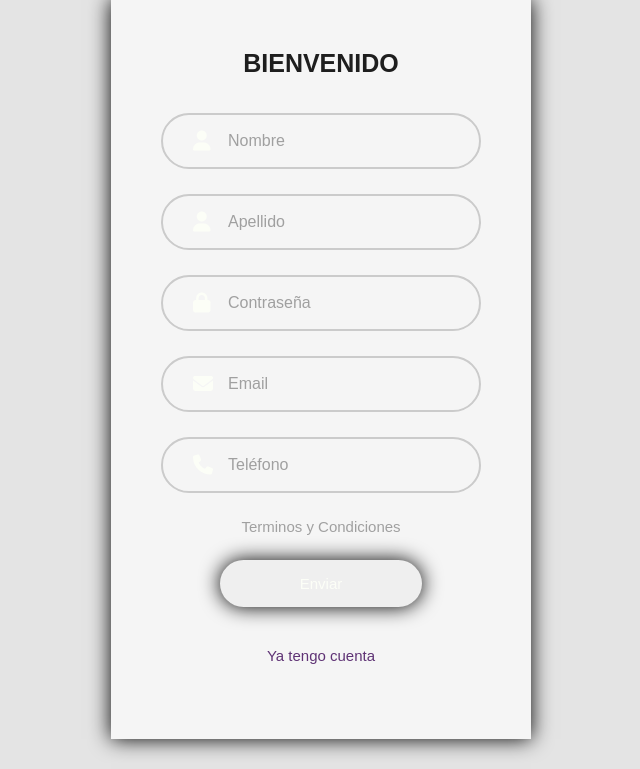
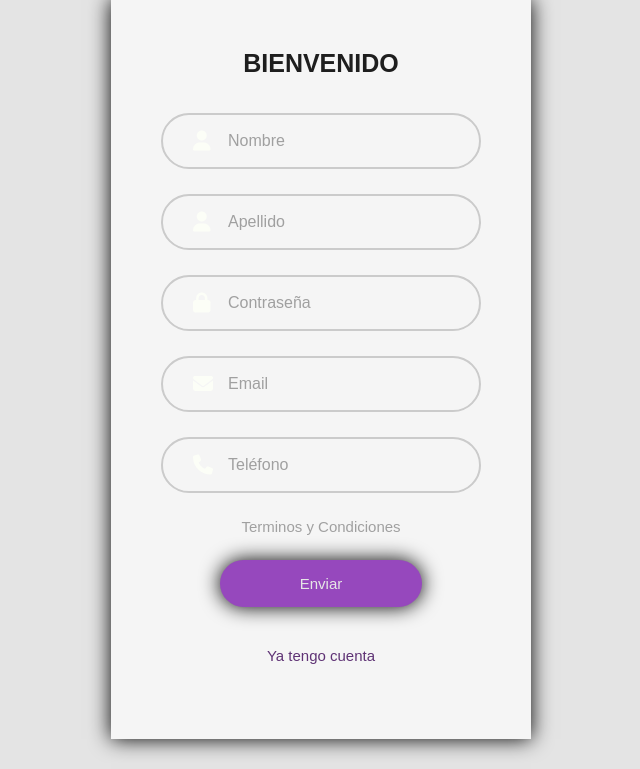
Before and after one commit to Kaz-zet/olimpiada, a PHP site: page /registrarse.php in a window 1280 px wide. Shown: the part 31-800 px from the top of the page, without its empty margins (319-959 px from the left). Run offline with PHP 8.4, Linux system fonts and the light colour scheme; some libraries are stand-ins or nearby versions.

Commit message:
Update registrarse.css

```diff
--- a/paginaweb/css/registrarse.css
+++ b/paginaweb/css/registrarse.css
@@ -66,16 +66,12 @@ form a{
     margin-bottom: 25px;
 }
 .btn{
-    background: linear-gradient(
-        90deg,
-        #9648bd
-        #721083
-    );
+    background-color: #9648bd;
     padding: 15px 80px;
     border: 0;
     box-shadow: 0 0 20px rgb(0, 0, 0);
     border-radius: 25px;
-    color: #FCFEF7;
+    color: #e6e6e6;
     font-size: 15px;
     cursor: pointer;
 }
```
